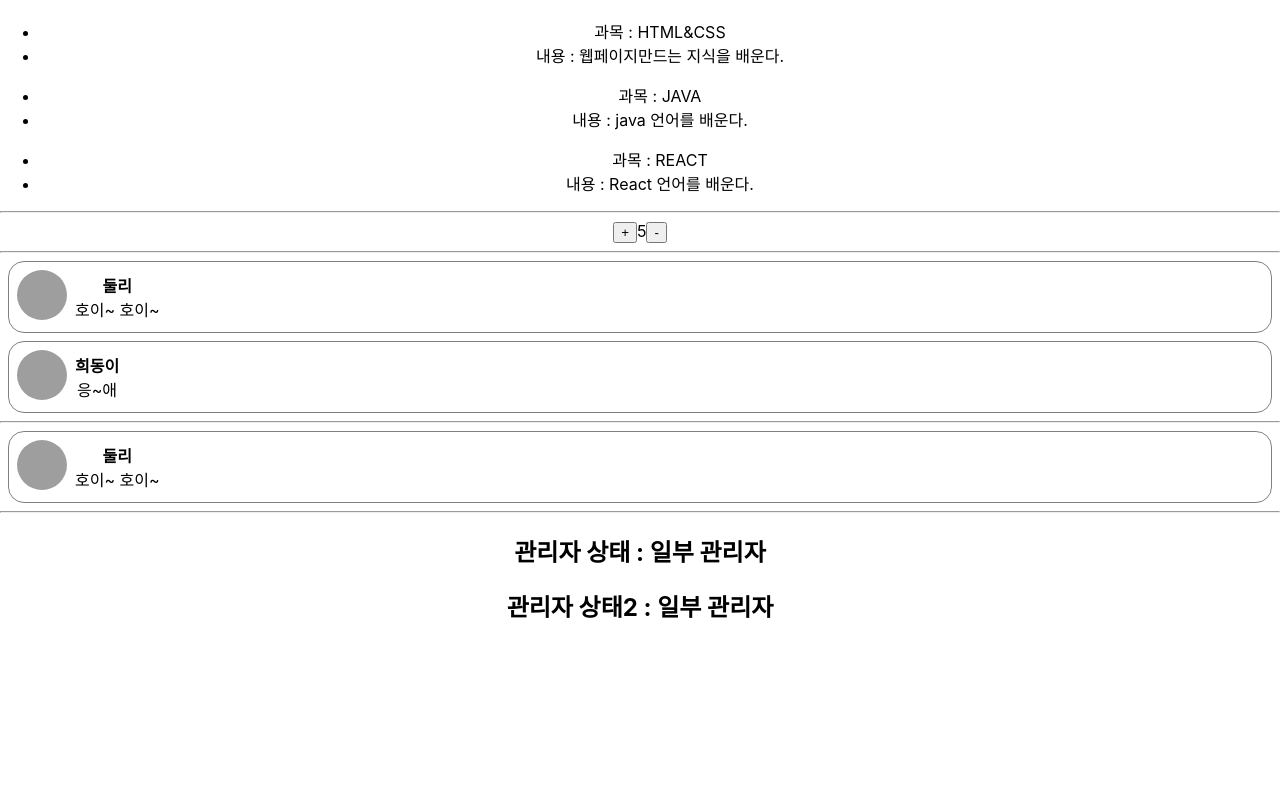
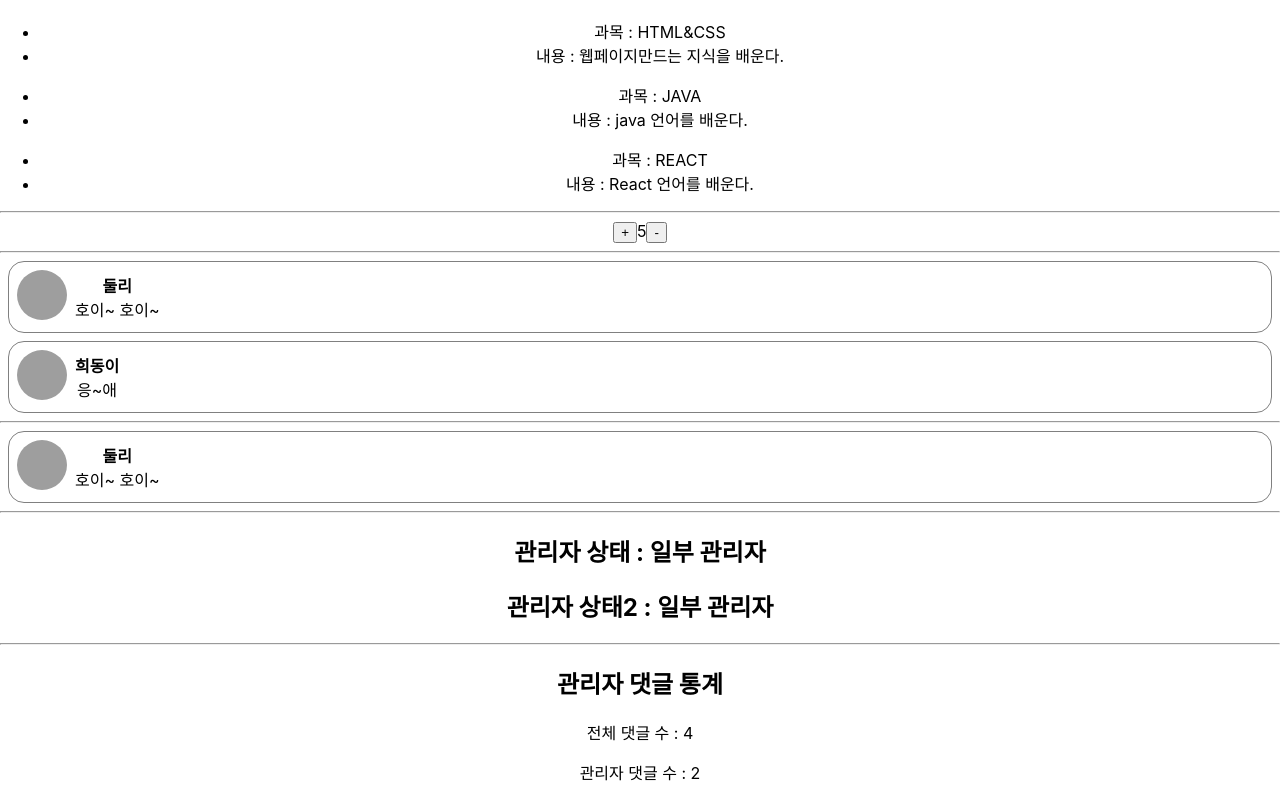
Before and after one commit to yoohobeom/2025-MyReact01, a React (Create React App) app: page / in a window 1280 px wide. Shown: the part 691-1491 px from the top of the page. Before the commit the page ends 1334 px from the top, so only its background shows below. Built offline with nearby package versions, Linux system fonts and the light colour scheme; grey boxes are pictures that could not be loaded.

Commit message:
step05에서 ReduceCommandList 추가

```diff
--- a/src/App.js
+++ b/src/App.js
@@ -7,6 +7,7 @@ import List02 from './pages/step03-component/List02';
 import NumberCount from './pages/step04-state/NumberCount';
 import FilterCommentList from './pages/step05-map,filter/FilterCommandList';
 import FindCommandList from './pages/step05-map,filter/FindCommandList';
+import ReduceCommandList from './pages/step05-map,filter/ReduceCommandList';
 import SomeEveryCommandList from './pages/step05-map,filter/SomeEveryCommandList';
 
 
@@ -33,6 +34,8 @@ function App() {
       <FindCommandList />
       <hr />
       <SomeEveryCommandList />
+      <hr />
+      <ReduceCommandList />
     </div>
   );
 }
--- /dev/null
+++ b/src/pages/step05-map,filter/ReduceCommandList.jsx
@@ -0,0 +1,27 @@
+export default function ReduceCommandList(props) {
+    const comments = [
+        {name : "홍길동", comment : "방가 방가", isAdmin : true},
+        {name : "둘리", comment : "호이~ 호이~", isAdmin : false},
+        {name : "도우너", comment : "칸따피야", isAdmin : false},
+        {name : "희동이", comment : "응~애", isAdmin : true}];
+
+    // reduce()는 배열의 각 요소를 순회하며 누적값을 계산하는 메서드
+    // acc : 누적값 저장
+    // k : 객체 자체
+    const admin = comments.reduce((acc, k) => {
+        acc.total = acc.total + 1;
+        if(k.isAdmin){
+            acc.adminCount = acc.adminCount + 1;
+        }
+        return acc;
+        // {total : 0, adminCount : 0} : 초기값 설정
+    }, {total : 0, adminCount : 0});
+
+    return (
+        <>
+            <h2>관리자 댓글 통계</h2>
+            <p>전체 댓글 수 : {admin.total}</p>
+            <p>관리자 댓글 수 : {admin.adminCount}</p>
+        </>
+    )
+}
```
